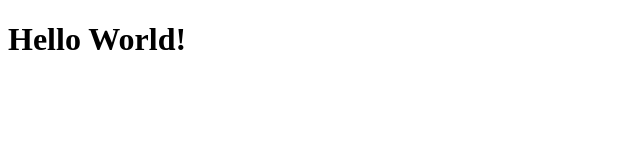
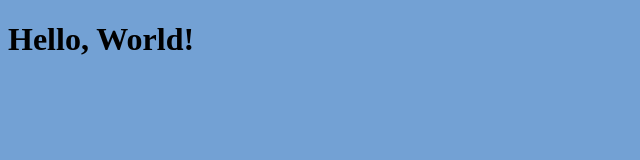
Before and after one commit to Ernie-user/my-personal-website, a plain HTML site: page index.html in a window 1280 px wide. Shown: the whole page, without its empty margins (0-640 px from the left). Drawn offline with Linux system fonts and the light colour scheme.

Commit message:
add style.css, connect to index.html

```diff
--- a/index.html
+++ b/index.html
@@ -2,11 +2,17 @@
 <html lang="en">
 
 <head>
+    <link rel="stylesheet" href="style.css" />
     <title>My Personal Website</title>
+    <style>
+        body {
+            background: rgb(115, 161, 212);
+        }
+    </style>
 </head>
 
 <body>
-    <h1>Hello World!</h1>
+    <h1>Hello, World!</h1>
 </body>
 
 </html>
```
Also changed, not shown: style.css (added).
